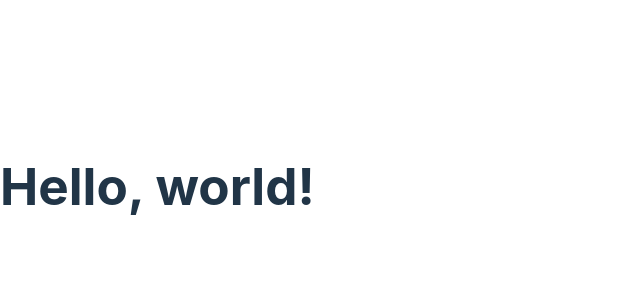
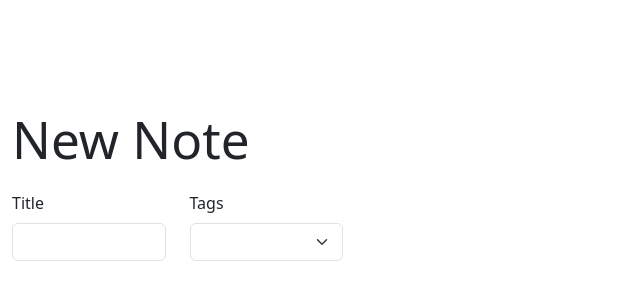
Before and after one commit to AlvaroSapata/todo-notes, a React (Vite) app: page /new in a window 1280 px wide. Shown: the part 214-514 px from the top of the page, without its empty margins (0-640 px from the left). Built offline with nearby package versions, Linux system fonts and the light colour scheme.

Commit message:
Add NewNote and NewForm

```diff
--- a/package.json
+++ b/package.json
@@ -12,6 +12,7 @@
   "dependencies": {
     "bootstrap": "^5.3.3",
     "react": "^18.3.1",
+    "react-bootstrap": "^2.10.4",
     "react-dom": "^18.3.1",
     "react-router-dom": "^6.25.1"
   },
--- a/src/App.tsx
+++ b/src/App.tsx
@@ -1,8 +1,21 @@
+import "bootstrap/dist/css/bootstrap.min.css";
+import { Container } from "react-bootstrap";
+import { Navigate, Route, Routes } from "react-router-dom";
+import { NewNote } from "./NewNote";
+
 function App() {
   return (
-    <div>
-      <h1>Hello, world!</h1>
-    </div>
+    <Container className="my-4">
+      <Routes>
+        <Route path="/" element={<h1>Hello world!</h1>} />
+        <Route path="/new" element={<NewNote/>} />
+        <Route path="/:id" element={<h1>new</h1>}>
+          <Route index element={<h1>Show</h1>} />
+          <Route path="edit" element={<h1>edit</h1>} />
+        </Route>
+        <Route path="*" element={<Navigate to="/" />} />
+      </Routes>
+    </Container>
   );
 }
 
--- /dev/null
+++ b/src/NewNote.tsx
@@ -0,0 +1,10 @@
+import { NoteForm } from "./NoteForm";
+
+export function NewNote() {
+  return (
+    <>
+      <h1 className="my-4">New Note</h1>
+      <NoteForm />
+    </>
+  );
+}
--- /dev/null
+++ b/src/NoteForm.tsx
@@ -0,0 +1,24 @@
+import { Col, Form, Row, Stack } from "react-bootstrap";
+
+export function NoteForm() {
+  return (
+    <Form>
+      <Stack gap={4}>
+        <Row>
+          <Col>
+            <Form.Group controlId="title">
+              <Form.Label>Title</Form.Label>
+              <Form.Control required/>
+            </Form.Group>
+          </Col>
+          <Col>
+            <Form.Group controlId="tags">
+              <Form.Label>Tags</Form.Label>
+              <Form.Select required/>
+            </Form.Group>
+          </Col>
+        </Row>
+      </Stack>
+    </Form>
+  );
+}
```
Also changed, not shown: 1 other file (tests, documents, lock files or other folders).
